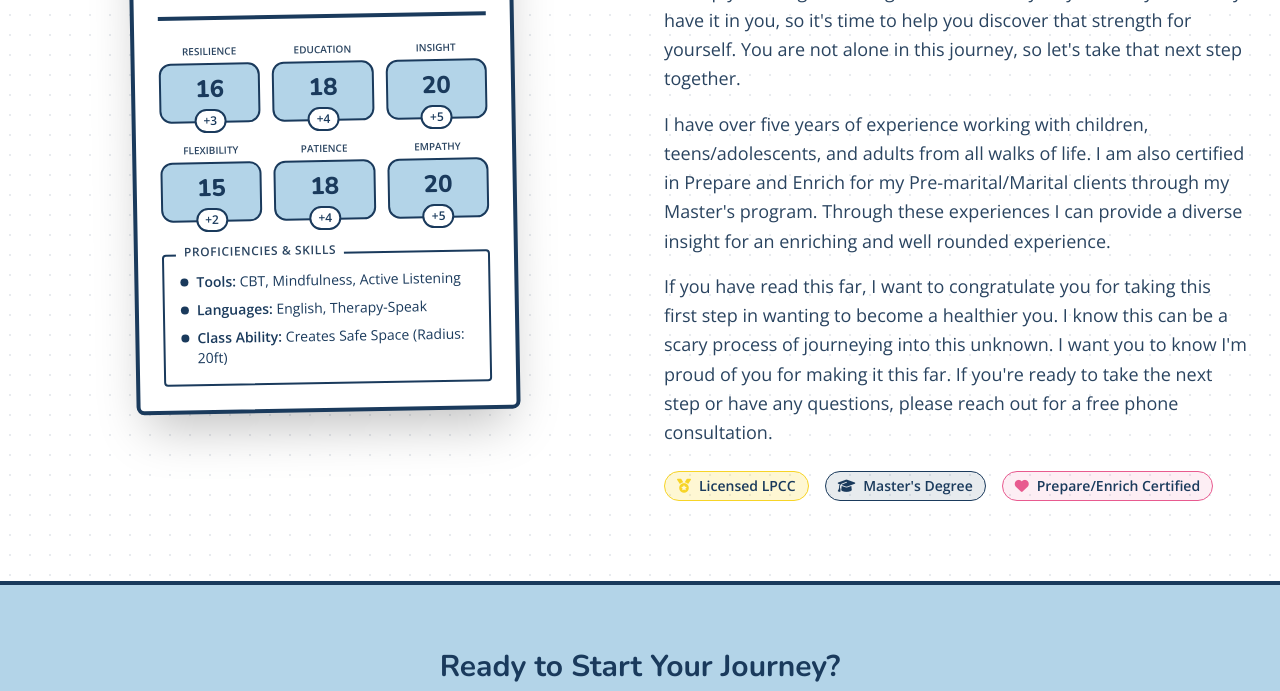
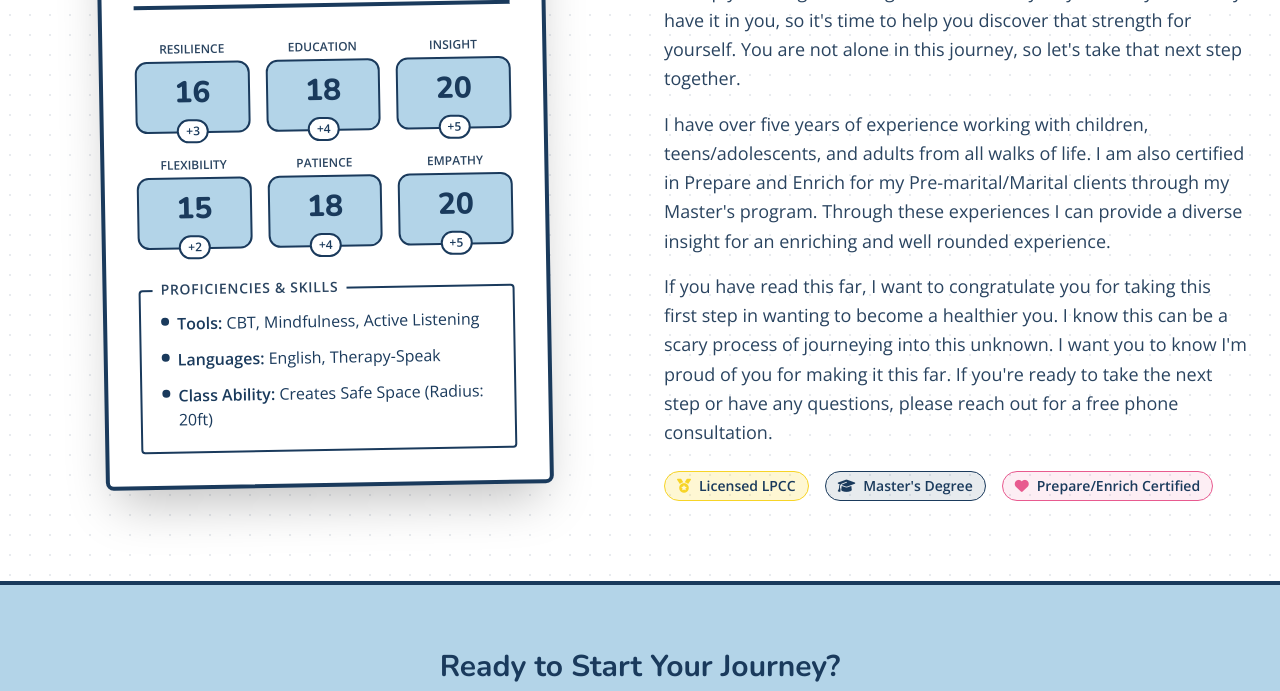
Before and after one commit to conyerbd/newquestcounseling, a plain HTML site: page about.html in a window 1280 px wide. Shown: the part 847-1538 px from the top of the page. Drawn offline with nearby package versions, Linux system fonts and the light colour scheme.

Commit message:
bigger character sheet

```diff
--- a/about.html
+++ b/about.html
@@ -206,30 +206,30 @@
 
                 <!-- The "D&D Character Sheet" Card -->
                 <div class="w-full lg:w-1/2 flex justify-center">
-                    <div class="bg-white rounded-lg p-6 shadow-2xl border-4 border-quest-dark relative max-w-sm w-full transform -rotate-1 hover:rotate-0 transition-transform duration-300">
+                    <div class="bg-white rounded-lg p-6 lg:p-8 shadow-2xl border-4 border-quest-dark relative max-w-sm lg:max-w-md w-full transform -rotate-1 hover:rotate-0 transition-transform duration-300">
                         <!-- Sheet Header -->
-                        <div class="flex justify-between items-start border-b-4 border-quest-dark pb-4 mb-6">
+                        <div class="flex justify-between items-start border-b-4 border-quest-dark pb-4 lg:pb-6 mb-6 lg:mb-8">
                             <div class="flex-1">
-                                <h3 class="font-heading font-extrabold text-2xl text-quest-dark uppercase tracking-widest leading-none mb-2">Character<br>Sheet</h3>
-                                <div class="grid grid-cols-2 gap-x-2 gap-y-1 text-[10px] font-bold text-quest-slate uppercase tracking-wide">
+                                <h3 class="font-heading font-extrabold text-2xl lg:text-3xl text-quest-dark uppercase tracking-widest leading-none mb-2 lg:mb-3">Character<br>Sheet</h3>
+                                <div class="grid grid-cols-2 gap-x-2 gap-y-1 lg:gap-y-2 text-[10px] lg:text-xs font-bold text-quest-slate uppercase tracking-wide">
                                     <div class="border-b border-gray-300">Name: Dorasae</div>
                                     <div class="border-b border-gray-300">Class: Therapist</div>
                                     <div class="border-b border-gray-300">Race: Human</div>
                                     <div class="border-b border-gray-300">Level: Master</div>
                                 </div>
                             </div>
-                            <div class="w-20 h-24 border-2 border-quest-dark bg-gray-100 ml-4 p-1 shadow-inner rotate-2">
+                            <div class="w-24 h-28 lg:w-32 lg:h-36 border-2 border-quest-dark bg-gray-100 ml-4 p-1 shadow-inner rotate-2">
                                 <img src="headshot.jpg" alt="Dorasae Rosario" class="w-full h-full object-cover filter contrast-110">
                             </div>
                         </div>
 
                         <!-- Stats Grid (6 Attributes) -->
-                        <div class="grid grid-cols-3 gap-3 mb-6">
+                        <div class="grid grid-cols-3 gap-3 lg:gap-4 mb-6 lg:mb-8">
                             <!-- STR / Resilience -->
                             <div class="flex flex-col items-center">
-                                <span class="text-[10px] font-bold uppercase text-quest-slate mb-1">Resilience</span>
-                                <div class="w-full bg-quest-bg border-2 border-quest-dark rounded-xl pt-2 pb-4 flex flex-col items-center relative">
-                                    <span class="text-2xl font-heading font-black text-quest-dark">16</span>
+                                <span class="text-[10px] lg:text-xs font-bold uppercase text-quest-slate mb-1">Resilience</span>
+                                <div class="w-full bg-quest-bg border-2 border-quest-dark rounded-xl pt-2 lg:pt-3 pb-4 lg:pb-5 flex flex-col items-center relative">
+                                    <span class="text-2xl lg:text-3xl font-heading font-black text-quest-dark">16</span>
                                     <div class="absolute -bottom-3 bg-white border-2 border-quest-dark rounded-full w-8 h-6 flex items-center justify-center">
                                         <span class="text-xs font-bold">+3</span>
                                     </div>
@@ -238,9 +238,9 @@
 
                             <!-- INT / Education -->
                             <div class="flex flex-col items-center">
-                                <span class="text-[10px] font-bold uppercase text-quest-slate mb-1">Education</span>
-                                <div class="w-full bg-quest-bg border-2 border-quest-dark rounded-xl pt-2 pb-4 flex flex-col items-center relative">
-                                    <span class="text-2xl font-heading font-black text-quest-dark">18</span>
+                                <span class="text-[10px] lg:text-xs font-bold uppercase text-quest-slate mb-1">Education</span>
+                                <div class="w-full bg-quest-bg border-2 border-quest-dark rounded-xl pt-2 lg:pt-3 pb-4 lg:pb-5 flex flex-col items-center relative">
+                                    <span class="text-2xl lg:text-3xl font-heading font-black text-quest-dark">18</span>
                                     <div class="absolute -bottom-3 bg-white border-2 border-quest-dark rounded-full w-8 h-6 flex items-center justify-center">
                                         <span class="text-xs font-bold">+4</span>
                                     </div>
@@ -249,9 +249,9 @@
 
                             <!-- WIS / Insight -->
                             <div class="flex flex-col items-center">
-                                <span class="text-[10px] font-bold uppercase text-quest-slate mb-1">Insight</span>
-                                <div class="w-full bg-quest-bg border-2 border-quest-dark rounded-xl pt-2 pb-4 flex flex-col items-center relative">
-                                    <span class="text-2xl font-heading font-black text-quest-dark">20</span>
+                                <span class="text-[10px] lg:text-xs font-bold uppercase text-quest-slate mb-1">Insight</span>
+                                <div class="w-full bg-quest-bg border-2 border-quest-dark rounded-xl pt-2 lg:pt-3 pb-4 lg:pb-5 flex flex-col items-center relative">
+                                    <span class="text-2xl lg:text-3xl font-heading font-black text-quest-dark">20</span>
                                     <div class="absolute -bottom-3 bg-white border-2 border-quest-dark rounded-full w-8 h-6 flex items-center justify-center">
                                         <span class="text-xs font-bold">+5</span>
                                     </div>
@@ -260,9 +260,9 @@
 
                             <!-- DEX / Flexibility -->
                             <div class="flex flex-col items-center mt-2">
-                                <span class="text-[10px] font-bold uppercase text-quest-slate mb-1">Flexibility</span>
-                                <div class="w-full bg-quest-bg border-2 border-quest-dark rounded-xl pt-2 pb-4 flex flex-col items-center relative">
-                                    <span class="text-2xl font-heading font-black text-quest-dark">15</span>
+                                <span class="text-[10px] lg:text-xs font-bold uppercase text-quest-slate mb-1">Flexibility</span>
+                                <div class="w-full bg-quest-bg border-2 border-quest-dark rounded-xl pt-2 lg:pt-3 pb-4 lg:pb-5 flex flex-col items-center relative">
+                                    <span class="text-2xl lg:text-3xl font-heading font-black text-quest-dark">15</span>
                                     <div class="absolute -bottom-3 bg-white border-2 border-quest-dark rounded-full w-8 h-6 flex items-center justify-center">
                                         <span class="text-xs font-bold">+2</span>
                                     </div>
@@ -271,9 +271,9 @@
 
                             <!-- CON / Patience -->
                             <div class="flex flex-col items-center mt-2">
-                                <span class="text-[10px] font-bold uppercase text-quest-slate mb-1">Patience</span>
-                                <div class="w-full bg-quest-bg border-2 border-quest-dark rounded-xl pt-2 pb-4 flex flex-col items-center relative">
-                                    <span class="text-2xl font-heading font-black text-quest-dark">18</span>
+                                <span class="text-[10px] lg:text-xs font-bold uppercase text-quest-slate mb-1">Patience</span>
+                                <div class="w-full bg-quest-bg border-2 border-quest-dark rounded-xl pt-2 lg:pt-3 pb-4 lg:pb-5 flex flex-col items-center relative">
+                                    <span class="text-2xl lg:text-3xl font-heading font-black text-quest-dark">18</span>
                                     <div class="absolute -bottom-3 bg-white border-2 border-quest-dark rounded-full w-8 h-6 flex items-center justify-center">
                                         <span class="text-xs font-bold">+4</span>
                                     </div>
@@ -282,9 +282,9 @@
 
                             <!-- CHA / Empathy -->
                             <div class="flex flex-col items-center mt-2">
-                                <span class="text-[10px] font-bold uppercase text-quest-slate mb-1">Empathy</span>
-                                <div class="w-full bg-quest-bg border-2 border-quest-dark rounded-xl pt-2 pb-4 flex flex-col items-center relative">
-                                    <span class="text-2xl font-heading font-black text-quest-dark">20</span>
+                                <span class="text-[10px] lg:text-xs font-bold uppercase text-quest-slate mb-1">Empathy</span>
+                                <div class="w-full bg-quest-bg border-2 border-quest-dark rounded-xl pt-2 lg:pt-3 pb-4 lg:pb-5 flex flex-col items-center relative">
+                                    <span class="text-2xl lg:text-3xl font-heading font-black text-quest-dark">20</span>
                                     <div class="absolute -bottom-3 bg-white border-2 border-quest-dark rounded-full w-8 h-6 flex items-center justify-center">
                                         <span class="text-xs font-bold">+5</span>
                                     </div>
@@ -293,9 +293,9 @@
                         </div>
 
                         <!-- Proficiencies Box -->
-                        <div class="mt-8 border-2 border-quest-dark rounded p-4 relative">
-                            <span class="absolute -top-3 left-3 bg-white px-2 font-bold text-xs uppercase text-quest-slate tracking-wider">Proficiencies & Skills</span>
-                            <div class="space-y-2 text-sm text-quest-dark">
+                        <div class="mt-8 lg:mt-10 border-2 border-quest-dark rounded p-4 lg:p-5 relative">
+                            <span class="absolute -top-3 left-3 bg-white px-2 font-bold text-xs lg:text-sm uppercase text-quest-slate tracking-wider">Proficiencies & Skills</span>
+                            <div class="space-y-2 lg:space-y-3 text-sm lg:text-base text-quest-dark">
                                 <div class="flex items-start">
                                     <div class="w-2 h-2 mt-1.5 bg-quest-dark rounded-full mr-2 flex-shrink-0"></div>
                                     <p><span class="font-bold">Tools:</span> CBT, Mindfulness, Active Listening</p>
```
